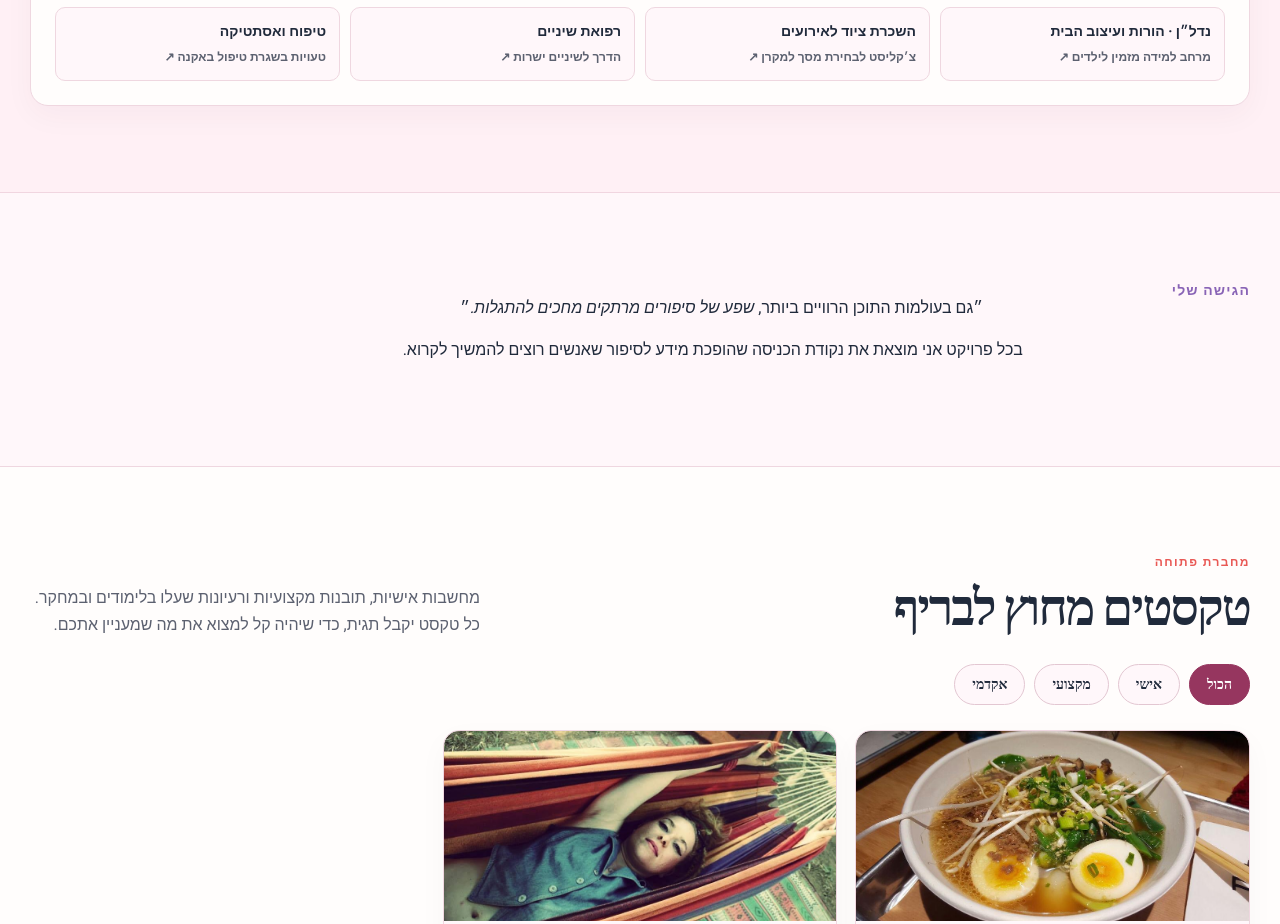
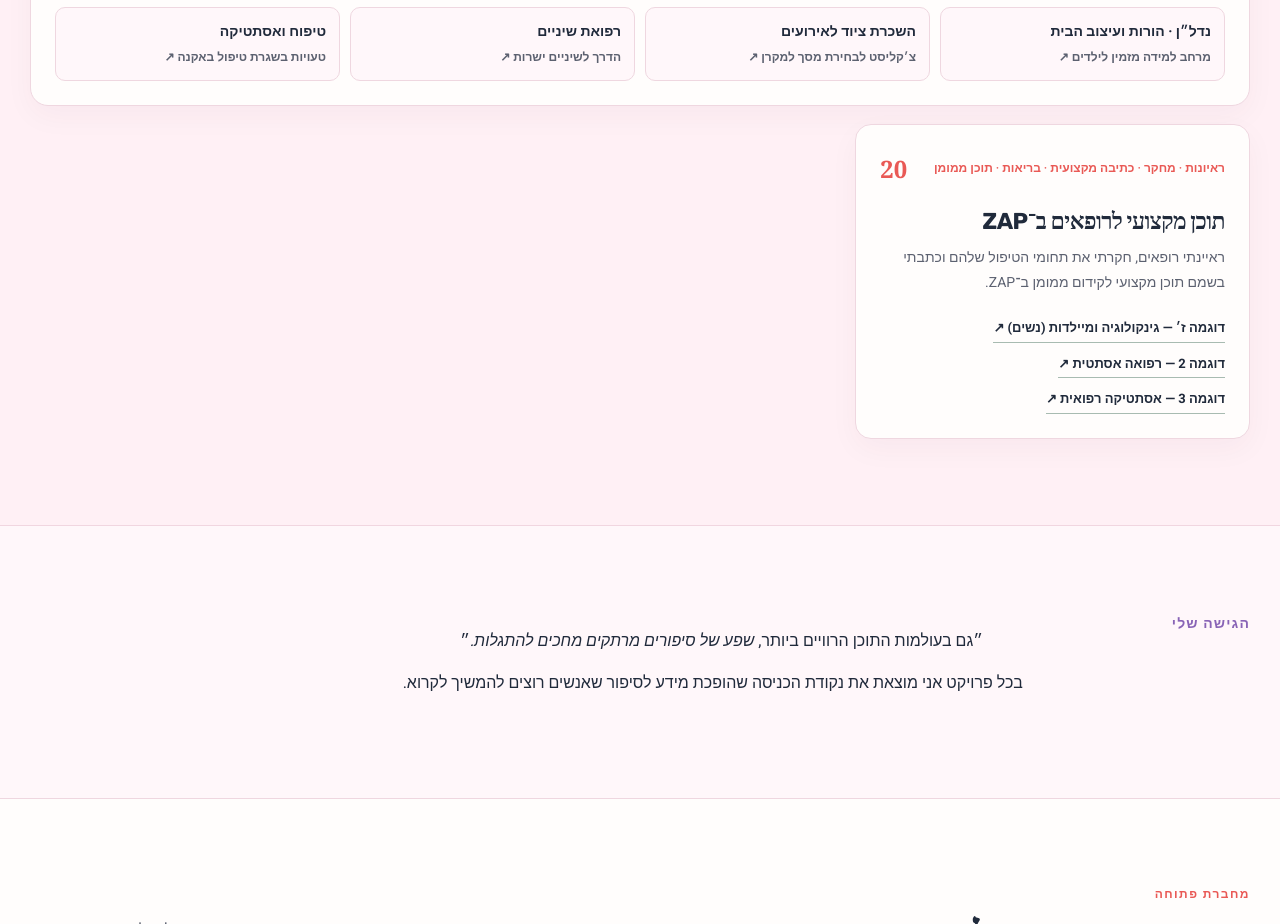
Before and after one commit to noy-content-creator/noys-portfolio, a plain HTML site: page index.html in a window 1280 px wide. Shown: the part 5480-6404 px from the top of the page. Drawn offline with Linux system fonts and the light colour scheme.

Commit message:
Add ZAP medical writing portfolio sample

```diff
--- a/index.html
+++ b/index.html
@@ -239,6 +239,14 @@
               <a href="https://www.yafa-maximov.co.il/blog/%D7%98%D7%A2%D7%95%D7%99%D7%95%D7%AA-%D7%91%D7%A9%D7%92%D7%A8%D7%AA-%D7%94%D7%98%D7%99%D7%A4%D7%95%D7%9C-%D7%91%D7%90%D7%A7%D7%A0%D7%94-%D7%A9%D7%90%D7%AA%D7%9F-%D7%9C%D7%90-%D7%99%D7%95%D7%93%D7%A2" target="_blank" rel="noopener"><strong>טיפוח ואסתטיקה</strong><span>טעויות בשגרת טיפול באקנה ↗</span></a>
             </div>
           </article>
+          <article class="project" data-category="research brand" data-writing="interviews articles marketing" data-topic="health">
+            <div class="project-top"><span>ראיונות · מחקר · כתיבה מקצועית · בריאות · תוכן ממומן</span><span class="project-mark">20</span></div>
+            <h3>תוכן מקצועי לרופאים ב־ZAP</h3>
+            <p>ראיינתי רופאים, חקרתי את תחומי הטיפול שלהם וכתבתי בשמם תוכן מקצועי לקידום ממומן ב־ZAP.</p>
+            <a href="https://www.doctors.co.il/medical-articles/269540/" target="_blank" rel="noopener">דוגמה ז׳ — גינקולוגיה ומיילדות (נשים) ↗</a>
+            <a href="https://docs.google.com/document/d/1uS1GmWwg3SEL-Ng_Bon5E82nHLrRS0zq/edit?usp=sharing" target="_blank" rel="noopener">דוגמה 2 — רפואה אסתטית ↗</a>
+            <a href="https://www.doctors.co.il/medical-articles/269707/" target="_blank" rel="noopener">דוגמה 3 — אסתטיקה רפואית ↗</a>
+          </article>
         </div>
       </div>
     </section>
```
